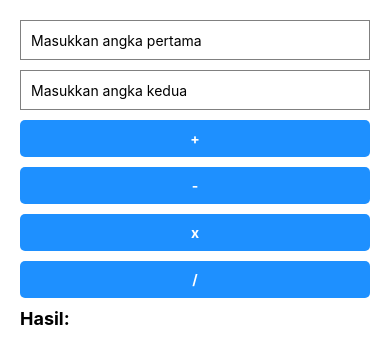
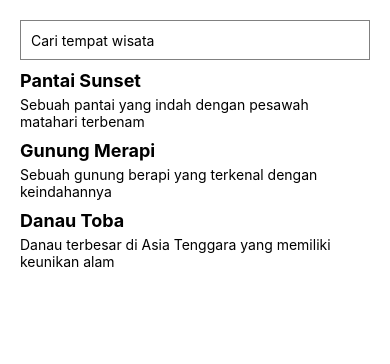
Before and after one commit to suryo/PraktikumReact, a React Native app: screen / in a window 390 px wide. Shown: the top 364 px of the page. Built offline with nearby package versions, Linux system fonts and the light colour scheme.

Commit message:
Praktikum_2 : build simple apps search from array

```diff
--- a/App.tsx
+++ b/App.tsx
@@ -1,58 +1,44 @@
-import React, {useState} from 'react';
-import {View, Text, StyleSheet, TextInput, TouchableOpacity, FlatList} from 'react-native';
+import React, { useState } from 'react';
+import { StyleSheet, Text, View, TextInput, Button, FlatList } from 'react-native';
 
-const KalkulatorScreen = () => {
- const [angka1, setAngka1] = useState('');
- const [angka2, setAngka2] = useState('');
- const [hasil, setHasil] = useState('');
+const data = [
+ { id: '1', name: 'Pantai Sunset', desc: 'Sebuah pantai yang indah dengan pesawah matahari terbenam' },
+ { id: '2', name: 'Gunung Merapi', desc: 'Sebuah gunung berapi yang terkenal dengan keindahannya' },
+ { id: '3', name: 'Danau Toba', desc: 'Danau terbesar di Asia Tenggara yang memiliki keunikan alam' },
+];
 
- const penjumlahan = () => {
-    const result = parseInt(angka1) + parseInt(angka2);
-    setHasil(result);
- };
+const App = () => {
+ const [search, setSearch] = useState('');
+ const [filteredData, setFilteredData] = useState(data);
 
- const pengurangan = () => {
-    const result = parseInt(angka1) - parseInt(angka2);
-    setHasil(result);
- };
-
- const perkalian = () => {
-    const result = parseInt(angka1) * parseInt(angka2);
-    setHasil(result);
- };
-
- const pembagian = () => {
-    const result = parseInt(angka1) / parseInt(angka2);
-    setHasil(result);
+ const searchFilterFunction = (text) => {
+    setSearch(text);
+    const newData = data.filter((item) => {
+      const itemData = item.name ? item.name.toUpperCase() : ''.toUpperCase();
+      const textData = text.toUpperCase();
+      return itemData.indexOf(textData) > -1;
+    });
+    setFilteredData(newData);
  };
 
  return (
     <View style={styles.container}>
       <TextInput
         style={styles.input}
-        onChangeText={setAngka1}
-        value={angka1}
-        placeholder="Masukkan angka pertama"
+        onChangeText={searchFilterFunction}
+        value={search}
+        placeholder="Cari tempat wisata"
       />
-      <TextInput
-        style={styles.input}
-        onChangeText={setAngka2}
-        value={angka2}
-        placeholder="Masukkan angka kedua"
+      <FlatList
+        data={filteredData}
+        keyExtractor={(item) => item.id}
+        renderItem={({ item }) => (
+          <View style={styles.listItem}>
+            <Text style={styles.name}>{item.name}</Text>
+            <Text style={styles.desc}>{item.desc}</Text>
+          </View>
+        )}
       />
-      <TouchableOpacity style={styles.button} onPress={penjumlahan}>
-        <Text style={styles.buttonText}>+</Text>
-      </TouchableOpacity>
-      <TouchableOpacity style={styles.button} onPress={pengurangan}>
-        <Text style={styles.buttonText}>-</Text>
-      </TouchableOpacity>
-      <TouchableOpacity style={styles.button} onPress={perkalian}>
-        <Text style={styles.buttonText}>x</Text>
-      </TouchableOpacity>
-      <TouchableOpacity style={styles.button} onPress={pembagian}>
-        <Text style={styles.buttonText}>/</Text>
-      </TouchableOpacity>
-      <Text style={styles.hasil}>Hasil: {hasil}</Text>
     </View>
  );
 };
@@ -69,22 +55,17 @@ const styles = StyleSheet.create({
     padding: 10,
     marginBottom: 10,
  },
- button: {
-    backgroundColor: '#1E90FF',
-    padding: 10,
-    borderRadius: 5,
+ listItem: {
     marginBottom: 10,
  },
- buttonText: {
-    color: 'white',
-    fontWeight: 'bold',
-    textAlign: 'center',
- },
- hasil: {
+ name: {
     fontSize: 18,
     fontWeight: 'bold',
-    marginBottom: 20,
+    marginBottom: 5,
+ },
+ desc: {
+    fontSize: 14,
  },
 });
 
-export default KalkulatorScreen;
+export default App;
```
Also changed, not shown: 1 other file (tests, documents, lock files or other folders).
